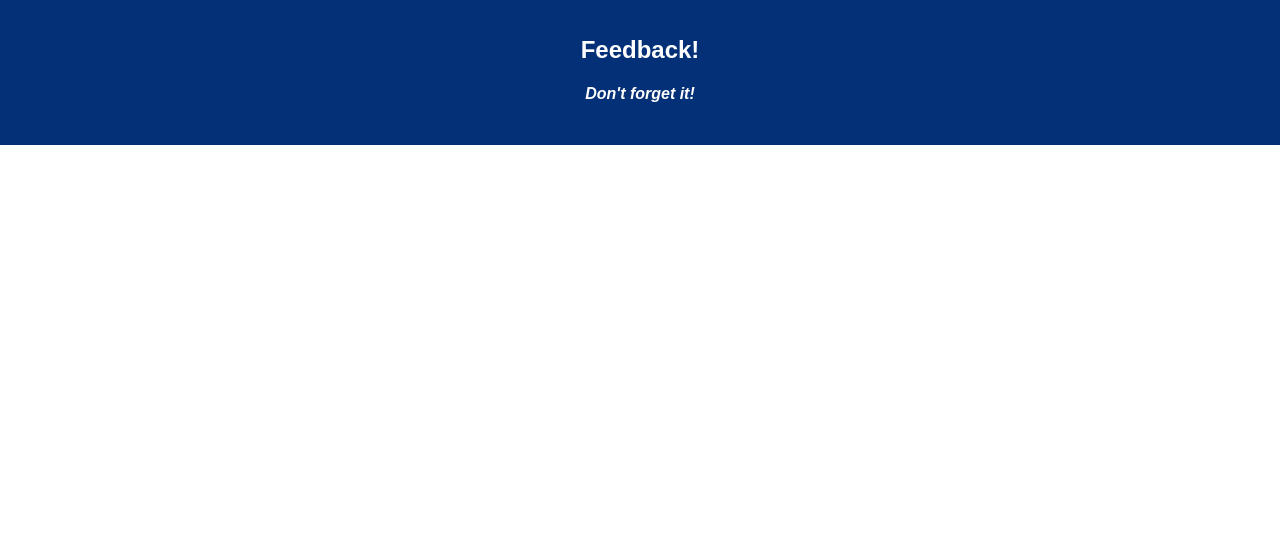
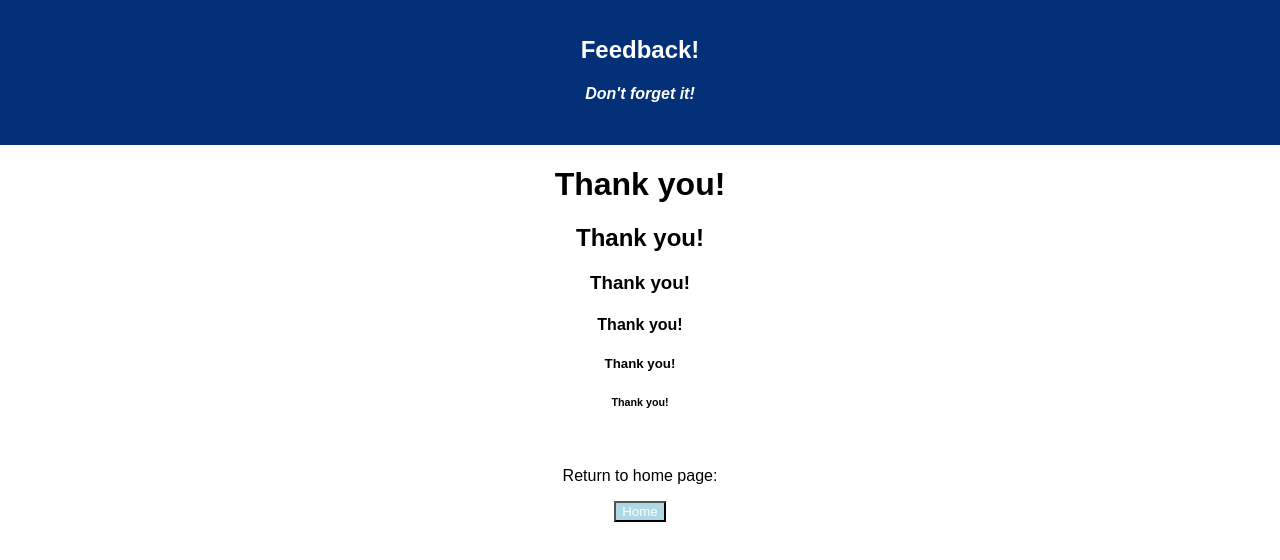
Before and after one commit to Aomar18/Feedback-Survey, a React (Create React App) app: page /#/thanks in a window 1280 px wide. Shown: the top 560 px of the page. Built offline with nearby package versions, Linux system fonts and the light colour scheme.

Commit message:
completed styling button and component form elements all submitting data

```diff
--- a/src/components/Admin/Admin.js
+++ b/src/components/Admin/Admin.js
@@ -1,5 +1,5 @@
 import React, { Component } from 'react';
-
+import {connect} from 'react-redux'
 class Admin extends Component {
 
 
--- a/src/components/App/App.css
+++ b/src/components/App/App.css
@@ -16,3 +16,13 @@
 .App-intro {
   font-size: large;
 }
+
+Commentbox {
+  height: 40px;
+  width: 40px;
+}
+
+button {
+  background-color: lightblue;
+  color: white;
+}
--- a/src/components/App/App.js
+++ b/src/components/App/App.js
@@ -18,11 +18,11 @@ class App extends Component {
           <div>
           <Header />
           <Route exact path="/" component={Feeling} />
-          <Route path="understanding" component={Understanding} />
-          <Route path="support" component={Support} />
-          <Route path="comments" component={Comments} />
-          <Route path="Thanks" component={Thanks} />
-          <Route path="admin" component={Admin} />
+          <Route path="/understanding" component={Understanding} />
+          <Route path="/support" component={Support} />
+          <Route path="/comments" component={Comments} />
+          <Route path="/thanks" component={Thanks} />
+          <Route path="/admin" component={Admin} />
           </div>
         </Router>
       </div>
--- a/src/components/Comments/Comments.js
+++ b/src/components/Comments/Comments.js
@@ -56,16 +56,17 @@ class Comments extends Component {
 
     render() {
         return (
-     <div>
-
-     <form>
-         <input onchange={this.handleChange}/>
-          <button onClick={this.handleSubmit}>NEXT</button>
-     </form>
+            <div>
+                <h1>Any comments you want to leave? </h1>
+                <form>
+                    <textarea rows="4" cols="50" onChange={this.handleChange} placeholder="Enter a comment about the survey here" />
+                    <br/>
+                    <button onClick={this.handleSubmit}>NEXT</button>
+                </form>
 
 
 
-     </div>
+            </div>
         )
     }
 
--- a/src/components/Feeling/Feeling.js
+++ b/src/components/Feeling/Feeling.js
@@ -80,8 +80,6 @@ render() {
     )
 }
 }
-const mapReduxStateToProps = (reduxState) => ({
-    reduxState
-})
 
-export default connect(mapReduxStateToProps)(Feeling);
+
+export default connect()(Feeling);
--- a/src/components/Support/Support.js
+++ b/src/components/Support/Support.js
@@ -1,5 +1,5 @@
 import React, { Component } from 'react';
-import {connect} from 'react-redux';
+import { connect } from 'react-redux';
 
 
 const emptyFeedback = {
@@ -28,40 +28,46 @@ class Support extends Component {
         this.emptyInputs();
     }
 
-    emptyInputs(){
+    emptyInputs() {
         this.setState(emptyFeedback);
     }
 
 
-    render(){
+    render() {
 
 
         return (
             <div className="supportView">
-
+                <br />
+                <h1>How well are you being supported? </h1>
                 <form className="supportSurvey">
-
+                    <br />
+                    <label>1</label>
                     <input className='radio' onChange={this.handleChange}
                         checked="{this.state.support === '1'}"
                         type="radio" value="1" />
-
+                    <br />
+                    <label>2</label>
                     <input className='radio' onChange={this.handleChange}
                         checked="{this.state.support === '2'}"
                         type="radio" value="2" />
-
+                    <br />
+                    <label>3</label>
                     <input className='radio' onChange={this.handleChange}
                         checked="{this.state.support === '3'}"
                         type="radio" value="3" />
-
+                    <br />
+                    <label>4</label>
                     <input className='radio' onChange={this.handleChange}
                         checked="{this.state.support === '4'}"
                         type="radio" value="4" />
-
+                    <br />
+                    <label>5</label>
                     <input className='radio' onChange={this.handleChange}
                         checked="{this.state.support === '5'}"
                         type="radio" value="5" />
-
-                <input type="submit" onClick={this.handleSubmit}>NEXT</input>
+                    <br />
+                    <button type="submit" onClick={this.handleSubmit}>NEXT</button>
 
 
 
--- a/src/components/Thanks/Thanks.js
+++ b/src/components/Thanks/Thanks.js
@@ -1,16 +1,37 @@
 import React, { Component } from 'react';
-
+import {connect} from 'react-redux';
 
 
 class Thanks extends Component {
+
+handleSubmit = (event) => {
+    this.props.history.push('/')
+
+}
+
 
 
 render() {
     return(
         <div>
+            <h1>Thank you!</h1>
+            <h2>Thank you!</h2>
+            <h3>Thank you!</h3>
+            <h4>Thank you!</h4>
+            <h5>Thank you!</h5>
+            <h6>Thank you!</h6>
+    <br/>
+    <p>Return to home page:</p>
+    <button onClick={this.handleSubmit}>Home</button>
+
+
+
         </div>
     )
 }
 }
+const mapReduxStateToProps = (reduxState) => ({
+    reduxState
+});
 
-export default Thanks;
+export default connect(mapReduxStateToProps)(Thanks);
--- a/src/components/Understanding/Understanding.js
+++ b/src/components/Understanding/Understanding.js
@@ -39,7 +39,8 @@ class Understanding extends Component {
     render() {
         return (
             <div className="understandingView">
-
+            <br/>
+            <h1>How well are you understanding the content?</h1>
                 <form className="understandingSurvey">
 
                     <label>1</label>
@@ -67,7 +68,7 @@ class Understanding extends Component {
                         checked="{this.state.understanding === '5'}"
                         type="radio" value="5" />
                     <br />
-                    <input type="submit" onClick={this.handleSubmit}>NEXT</input>
+                    <button type="submit" onClick={this.handleSubmit}>NEXT</button>
 
 
 
```
Lines whose indentation alone changed are shown as unchanged.
